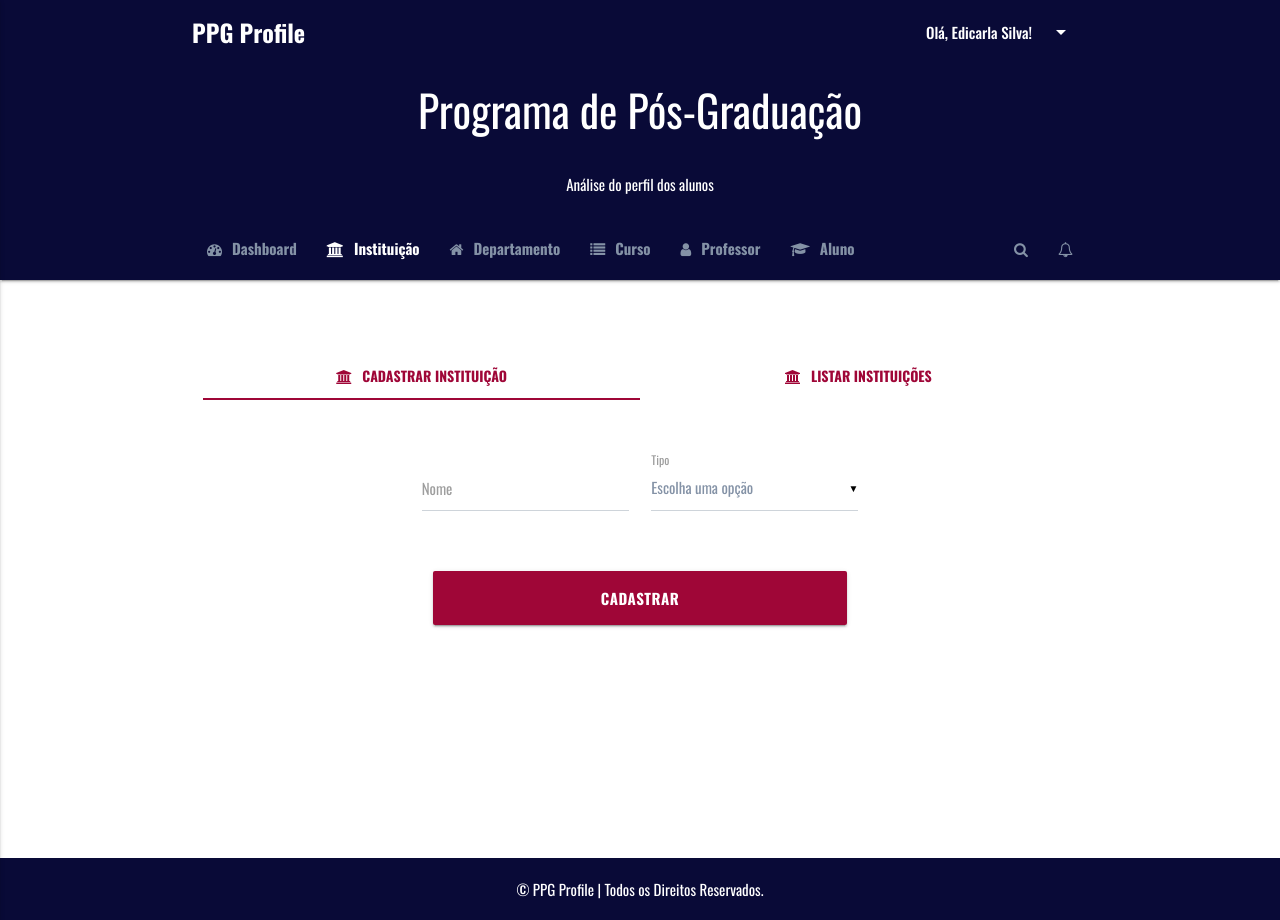
After one commit to nonatto/PPG_Profile, a PHP site: page /instituicao/add.html in a window 1280 px wide. The commit adds this page. Run offline with PHP 8.4, Linux system fonts and the light colour scheme; some libraries are stand-ins or nearby versions.

Commit message:
Add instituição

```diff
--- a/css/style.css
+++ b/css/style.css
@@ -46,10 +46,32 @@ html{
   margin: 0 auto;
 }
 
-
 label{
   color: #8492a6;
 }
+
+/* PPG PROFILE PAGINAS */
+
+nav .brand-logo {
+    font-size: 24px;
+}
+
+nav ul a.active {
+    color: #FFF;
+}
+
+nav ul a {
+    color: #8492a6;
+}
+
+nav ul a:hover {
+    color: #FFF;
+}
+
+.formulario-cadastro{
+  padding: 50px 0;
+}
+
 
 a{
   color: #3c0014;
@@ -127,12 +149,12 @@ h5{
 /*Páginas Internas*/
 
 .ppgprofile nav{
-  background-color: #3c0014;
+  background-color: #090a37;
 }
 
 .footer-copyright {
   padding: 20px 0;
-  background-color: #3c0014;
+  background-color: #090a37;
   color: #FFF;
   position: absolute;
   bottom: 0px;
@@ -145,24 +167,23 @@ a.suggest{
 
 .profile{
   background: none;
-  color: #ffc30f;
-  font-weight: bold;
+  color: #FFF;
   font-size: 1rem;
 }
 
 .profile-dropdown{
   background: none;
   color: #3c0014;
-  font-size: 20px;
+  font-size: 16px;
 }
 
 i.right {
   margin-left: 0;
-  color: #ffc30f;
+  color: #FFF;
 }
 
 .dropdown-ppgprofile{
-  min-width: 200px;
+  min-width: 230px;
   top: auto !important;
 }
 
@@ -196,19 +217,19 @@ i.fa.fa-ppgprofile {
 }
 
 .tabs-ppgprofile .tab a{
-  color: #3c0014;
+  color: #9f0637;
 }
 
 .tabs-ppgprofile .tab a:hover {
-  color: #ffc30f;
+  color: #090a37;
 }
 
 .tabs-ppgprofile .tab a.active {
-  color: #ffc30f;
+  color: #9f0637;
 }
 
 .tabs-ppgprofile .indicator {
-  background-color: #ffc30f;
+  background-color: #9f0637;
 }
 
 .tabs-ppgprofile-space{
@@ -265,7 +286,16 @@ span.uk-link{
 }
 
 .dropdown-content li>span {
-  color: #ffc30f;
+  color: #090a37;
+}
+
+.formulario-cadastro{
+  width: 50%;
+  margin: 0 auto;
+}
+
+.formulario-cadastro input{
+  border-bottom: 1px solid #ced4da !important;
 }
 
 .area-ingredients i{
--- /dev/null
+++ b/instituicao/add.html
@@ -0,0 +1,172 @@
+<!DOCTYPE html>
+<html lang="en">
+<head>
+  <meta charset="UTF-8">
+  <meta name="viewport" content="width=device-width, initial-scale=1.0">
+  <meta http-equiv="X-UA-Compatible" content="ie=edge">
+  <!--Import Google Icon Font-->
+  <link href="https://fonts.googleapis.com/icon?family=Material+Icons" rel="stylesheet">
+  <!--Import css-->
+  <link type="text/css" rel="stylesheet" href="../css/materialize.min.css"  media="screen,projection"/>
+  <link type="text/css" rel="stylesheet" href="../css/style.css"  media="screen,projection"/>
+  <link rel="stylesheet" href="..//css/font-awesome.min.css">
+  <!-- Import fonts -->
+    <link href="https://fonts.googleapis.com/css?family=Oswald:300,400,500,600,700" rel="stylesheet">
+  <title>PPG Profile | Cadastrar Instituição</title>
+</head>
+
+<body>
+  <div class="row ppgprofile">
+<!-- Navbar -->
+    <nav class="nav-extended">
+      <div class="nav-wrapper container">
+        <a href="/" itemprop="url" class="brand-logo site-logo">PPG Profile</a>
+        <a href="#" data-activates="nav-mobile" class="button-collapse"><i class="material-icons">menu</i></a>
+        <ul class="right hide-on-med-and-down">
+          <li>
+            <a class="dropdown-button" href="#" data-activates="dropdown1">
+              <div class="chip profile">
+                Olá, <span>Edicarla Silva!</span>
+              </div>
+              <i class="material-icons right">arrow_drop_down</i>
+            </a>
+          </li>
+        </ul>
+        <ul id='dropdown1' class='dropdown-content dropdown-ppgprofile'>
+          <li><a href="/app.html"><i class="fa fa-tachometer" aria-hidden="true"></i>Dashboard</a></li>
+          <li><a href="/"><i class="fa fa-university" aria-hidden="true"></i>Instituição</a></li>
+          <li><a href="/"><i class="fa fa-home" aria-hidden="true"></i>Departamento</a></li>
+          <li><a href="/"><i class="fa fa-list" aria-hidden="true"></i>Curso</a></li>
+          <li><a href="/"><i class="fa fa-user" aria-hidden="true"></i>Professor</a></li>
+          <li><a href="/"><i class="fa fa-graduation-cap" aria-hidden="true"></i>Aluno</a></li>
+
+          <li class="divider"></li>
+          <li><a href="/logout.html"><i class="fa fa-sign-out" aria-hidden="true"></i>Logout</a></li>
+        </ul>
+      </div>
+  <!-- Header -->
+      <div class="nav-header center">
+        <h3>Programa de Pós-Graduação</h3>
+        <div class="tagline">Análise do perfil dos alunos</div>
+      </div>
+      <div class="container">
+        <div class="nav-wrapper">
+          <ul class="left hide-on-med-and-down">
+            <li><a href="sass.html"><i class="fa fa-tachometer fa-ppgprofile" aria-hidden="true"></i>Dashboard</a></li>
+            <li><a href="sass.html" class="active"><i class="fa fa-university fa-ppgprofile" aria-hidden="true"></i>Instituição</a></li>
+            <li><a href="sass.html"><i class="fa fa-home fa-ppgprofile" aria-hidden="true"></i>Departamento</a></li>
+            <li><a href="sass.html"><i class="fa fa-list fa-ppgprofile" aria-hidden="true"></i>Curso</a></li>
+            <li><a href="sass.html"><i class="fa fa-user fa-ppgprofile" aria-hidden="true"></i>Professor</a></li>
+            <li><a href="sass.html"><i class="fa fa-graduation-cap fa-ppgprofile" aria-hidden="true"></i>Aluno</a></li>
+          </ul>
+          <ul class="right hide-on-med-and-down">
+            <li><a href="/"><i class="fa fa-search"></i></a></li>
+            <li><a href="/"><i class="fa fa-bell-o"></i></a></li>
+          </ul>
+        </div>
+      </div>
+    </nav>
+    <!-- Menu Mobile -->
+    <ul class="side-nav" id="nav-mobile">
+      <li class="site-nav">
+        <a href="/app.html">
+          <i class="fa fa-tachometer" aria-hidden="true"></i>Dashboard</a>
+      </li>
+      <li class="site-nav">
+        <a href="/">
+          <i class="fa fa-university" aria-hidden="true"></i>Instituição</a>
+      </li>
+      <li class="site-nav">
+        <a href="/">
+          <i class="fa fa-home" aria-hidden="true"></i>Departamento</a>
+      </li>
+      <li class="site-nav">
+        <a href="/">
+          <i class="fa fa-list" aria-hidden="true"></i>Curso</a>
+      </li>
+      <li class="site-nav">
+        <a href="/">
+          <i class="fa fa-user" aria-hidden="true"></i>Professor</a>
+      </li>
+      <li class="site-nav">
+        <a href="/">
+          <i class="fa fa-graduation-cap" aria-hidden="true"></i>Aluno</a>
+      </li>
+      <li class="site-nav">
+        <a href="/">
+          <i class="fa fa-sign-out" aria-hidden="true"></i>Logout</a>
+      </li>
+    </ul>
+  </div>
+  <main role="main">
+    <section class="main">
+      <div class="row">
+        <div class="container">
+          <!-- <div class="col m2">
+            <ul>
+              <li><a href="#"><i class="fa fa-university fa-ppgprofile" aria-hidden="true"></i>Cadastrar Instituição</a></li>
+              <li><a href="#"><i class="fa fa-university fa-ppgprofile" aria-hidden="true"></i>Todas as Intituições</a></li>
+            </ul>
+          </div> -->
+          <div class="col m12 s12">
+            <ul class="tabs tabs-fixed-width tabs-ppgprofile">
+              <li class="tab col s12 m6">
+                <a href="#add-instituicao">
+                  <i class="fa fa-university fa-ppgprofile" aria-hidden="true" class="active"></i>Cadastrar Instituição
+                </a>
+              </li>
+              <li class="tab col s12 m6">
+                <a href="/instituicao/add.html" target="_blank">
+                  <i class="fa fa-university fa-ppgprofile" aria-hidden="true"></i>Listar Instituições
+                </a>
+              </li>
+            </ul>
+            <div id="add-instituicao">
+              <form class="ppgprofile formulario-cadastro">
+                <div class="row">
+                  <div class="">
+                    <div class="input-field col m6 s12">
+                        <input id="icon_prefix" type="text" class="validate" required>
+                        <label>Nome</label>
+                    </div>
+                    <div class="input-field col m6 s12">
+                      <select>
+                        <option value="" disabled selected>Escolha uma opção</option>
+                        <option value="1">Pública</option>
+                        <option value="2">Privada</option>
+                      </select>
+                      <label>Tipo</label>
+                    </div>
+                  </div>
+                </div>
+                <div class="row">
+                  <div class="col m12">
+                    <div class="button-login">
+                      <a class="waves-effect waves-light btn-large">Cadastrar</a>
+                    </div>
+                  </div>
+                </div>
+              </form>
+            </div>
+          </div>
+        </div>
+      </div>
+    </section>
+  </main>
+  <footer>
+    <div class="footer-copyright">
+      <div class="container">
+        <div class="center">
+          © PPG Profile | Todos os Direitos Reservados.
+        </div>
+      </div>
+    </div>
+  </footer>
+  <!-- Javascript -->
+  <script src="https://ajax.googleapis.com/ajax/libs/jquery/2.1.1/jquery.min.js"></script>
+  <script src="../js/option_selection.js" type="text/javascript"></script>
+  <script src="../js/themes_support/api.jquery.js" type="text/javascript"></script>
+  <script src="../js/vendor.js" defer="defer"></script>
+  <script src="../js/theme.js" defer="defer"></script>
+</body>
+</html>
```
Also changed, not shown: app.html (added, +126 -0 lines), index.html (added, +12 -0 lines), images/yuna.jpg (added).
